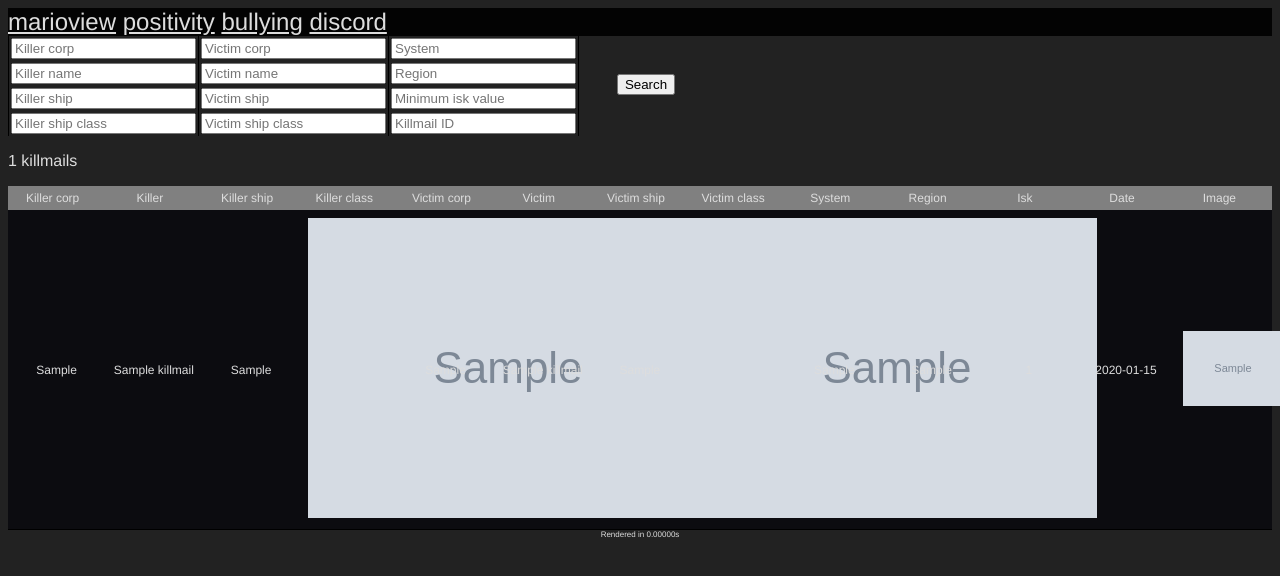
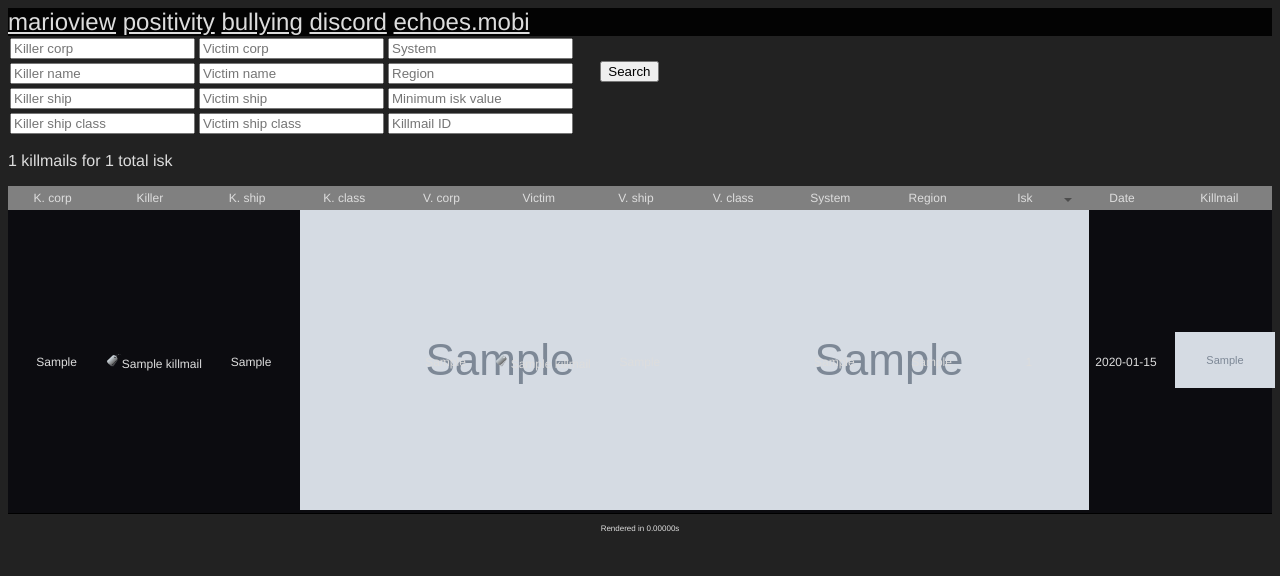
Before and after one commit to tylerkerr/marioparse, a Flask app: page /search in a window 1280 px wide. Shown: the top 576 px of the page. Run offline with Flask 3, Linux system fonts and the light colour scheme; tables that the repository leaves empty hold one stand-in row (values such as "Sample post"); grey boxes marked "Sample" are stand-in pictures.

Commit message:
ui pass for mobile

```diff
--- a/mvweb/app.py
+++ b/mvweb/app.py
@@ -103,7 +103,7 @@ def index():
     update_seconds_old = (datetime.now(timezone.utc) - parser.isoparse(update_time)).total_seconds()
     update_minutes_old = int(divmod(update_seconds_old , 60)[0])
 
-    return render_template('index.html', kms=latest.all(), update_age_minutes=update_minutes_old)
+    return render_template('index.html', kms=latest.all(), update_age_minutes=update_minutes_old, title="latest")
 
 
 @app.before_request
@@ -216,10 +216,12 @@ def search():
                                     (:killer_ship_category IS NULL OR killer_ship_category LIKE :killer_ship_category) AND
                                     (:timestamp IS NULL OR timestamp LIKE :timestamp)
                                     ORDER BY isk DESC
-                                    LIMIT 5000
+                                    LIMIT 10000
                                   '''), params=params)
 
-    return render_template('search.html', title="killmail search", kms=kms.all())
+    killmails = kms.all()
+    isk_total = sum(km._mapping['isk'] for km in killmails)
+    return render_template('search.html', title="killmail search", kms=killmails, isk_total=isk_total)
 
 @app.before_first_request
 def database_tweak():
--- a/mvweb/static/style/mv.css
+++ b/mvweb/static/style/mv.css
@@ -8,10 +8,37 @@ body {
     text-align: center;
     font-size: 8px;
     margin: 0;
+    padding-top: 10px;
+}
+
+.mobilesizewarning {
+    border-top: 40px;
+    padding-bottom: 40px;
+    font-size: 32px;
+    font-weight: bold;
+    color: darkred;
+    display: inline;
+}
+
+@media (min-width: 600px) {
+    .mobilesizewarning {
+        display: none;
+    }
 }
 
 .km_img_small {
-    width: 100px;
+    width: 100%;
+}
+
+@media (min-width: 1200px) {
+    .km_img_small {
+        width: 100px;
+        height: 56px;
+    }
+}
+
+.smallicon {
+    width: 16px;
 }
 
 .sortable {
@@ -20,10 +47,28 @@ body {
     width: 100%;
 }
 
+.nowrapname {
+    white-space: nowrap;
+}
+
+.hideonmobile {
+    display: none;
+}
+
+@media (min-width: 1200px) {
+    .hideonmobile {
+        display: table-cell;
+    }
+}
+
 table {
     border-collapse: collapse;
     margin-bottom: 0px;
     table-layout: fixed;
+}
+
+.paddingtable td {
+    padding: 8px;
 }
 
 th {
@@ -49,10 +94,12 @@ tr:nth-child(even) {
 }
 
 td {
+    position: relative;
     border-bottom: none;
-    padding: 8px;
+    padding: 0px;
     text-align: center;
-    font-size:12px;
+    font-size: 12px;
+    min-height: 16px;
 }
 
 th[role=columnheader]:not(.no-sort) {
@@ -75,21 +122,35 @@ th[aria-sort=ascending]:not(.no-sort):after {
     border-width: 0 4px 4px;
 }
 
+th[aria-sort]:not(.no-sort):after {
+    visibility: visible;
+    opacity: 0.4;
+}
+
+th[role=columnheader]:not(.no-sort):hover:after {
+    visibility: visible;
+    opacity: 1;
+}
+
 form.filters{
-    border-left:1px solid black;
-    display:flex;
     margin-bottom: 0;
 }
+
+@media (min-width: 600px) {
+    form.filters{
+        display: flex;
+    }
+}
+
 
 .filterrow {
     display: block;
     flex-direction: row;
 }
 
+
+
 .filter {
-    border-right:1px solid black;
-    justify-items: center;
-    justify-content: center;
     align-items:center;
     flex-direction: row;
     display: flex;
@@ -98,8 +159,22 @@ form.filters{
     text-align:center;
 }
 
+@media (min-width: 600px) {
+    .filter {
+        justify-items: center;
+        justify-content: center;
+        align-items:center;
+        flex-direction: row;
+        display: flex;
+        flex: 1;
+        padding: 2px;
+        text-align:center;
+    }
+}
+
 .searchbutton {
-    padding: 3%;
+    padding-top: 2%;
+    padding-left: 2%;
 }
 
 .tablelink {
--- a/mvweb/templates/bullying.html
+++ b/mvweb/templates/bullying.html
@@ -1,7 +1,7 @@
 {% extends "layout.html" %}
 {% block content %}
 {% set count = namespace(value=1) %}
-<table>
+<table class="paddingtable">
     <tr>
         <th>place</th>
         <th>bullying corp</th>
--- a/mvweb/templates/layout.html
+++ b/mvweb/templates/layout.html
@@ -17,6 +17,7 @@
                     <a href="{{ url_for('positivity') }}" class="{% if nav == 'positivity' %}active{% endif %} navlink"><span class="name">positivity</span></a>
                     <a href="{{ url_for('bullying') }}" class="{% if nav == 'bullying' %}active{% endif %} navlink"><span class="name">bullying</span></a>
                     <a href="https://honk.click/discord" class="navlink" target="_blank">discord</a>
+                    <a href="https://echoes.mobi" class="navlink" target="_blank">echoes.mobi</a>
                 </div>
             </div>
         </div>
--- a/mvweb/templates/positivity.html
+++ b/mvweb/templates/positivity.html
@@ -1,8 +1,7 @@
 {% extends "layout.html" %}
 {% block content %}
-<p>lol</p>
 {% set count = namespace(value=1) %}
-<table>
+<table class="paddingtable">
     <tr>
         <th>place</th>
         <th>corp</th>
--- a/mvweb/templates/search.html
+++ b/mvweb/templates/search.html
@@ -59,47 +59,51 @@
         <input type="submit" value="Search" />
     </div>
 </form>
-<p>{{ kms|length }} killmails</p>
-<table class="sortable" id="resultstable">
+<p class="mobilesizewarning">
+    your device is small<br />
+    turn it sideways..sorry<br />
+</p>
+<p>{{ kms|length }} killmails for {{ "{:,}".format(isk_total) }} total isk</p>
+<table class="sortable killtable" id="resultstable">
     <thead>
         <tr>
-            <th role="columnheader" data-sort-method='default'>Killer corp</th>
+            <th role="columnheader" data-sort-method='default'>K. corp</th>
             <th role="columnheader">Killer</th>
-            <th role="columnheader">Killer ship</th>
-            <th role="columnheader" data-sort-method='default'>Killer class</th>
-            <th role="columnheader">Victim corp</th>
+            <th class="hideonmobile" role="columnheader">K. ship</th>
+            <th class="hideonmobile" role="columnheader" data-sort-method='default'>K. class</th>
+            <th role="columnheader">V. corp</th>
             <th role="columnheader">Victim</th>
-            <th role="columnheader">Victim ship</th>
-            <th role="columnheader">Victim class</th>
-            <th role="columnheader">System</th>
+            <th role="columnheader">V. ship</th>
+            <th class="hideonmobile" role="columnheader">V. class</th>
+            <th class="hideonmobile" role="columnheader">System</th>
             <!-- <th role="columnheader">Constellation</th> -->
             <th role="columnheader">Region</th>
-            <th role="columnheader">Isk</th>
+            <th data-sort-default role="columnheader">Isk</th>
             <!-- <th role="columnheader">Damage</th> -->
             <!-- <th role="columnheader">Participants</th> -->
             <th role="columnheader" data-sort-method='date'>Date</th>
-            <th role="columnheader">Image</th>
+            <th role="columnheader" data-sort-method='none'>Killmail</th>
         </tr>
     </thead>
 
 {% for km in kms %}
     <tr>
         <td><a href="/search?killer_corp={{ km['killer_corp'] }}" class="tablelink">{{ '' if not km['killer_corp'] else km['killer_corp'] }}</a></td>
-        <td><a href="/search?killer_name={{ km['killer_name'] }}" class="tablelink">{{ '' if not km['killer_name'] else km['killer_name'] }}</a></td>
-        <td><a href="/search?killer_ship_type={{ km['killer_ship_type'] }}" class="tablelink">{{ '' if not km['killer_ship_type'] else km['killer_ship_type'] }}</a></td>
-        <td><a href="/search?killer_ship_category={{ km['killer_ship_category'] }}"><img src="/static/img/shipclass/{{ km['killer_ship_category']|lower }}.png"></a></td>
+        <td class="nowrapname">{% if km['killer_name'] %}<a href="https://echoes.mobi/killboard/view/player/{{ km['killer_name'] }}/summary" target="_blank"><img class='smallicon' src="/static/img/dogtags.png"></a>{% endif %}<a href="/search?killer_name={{ km['killer_name'] }}" class="tablelink">{{ '' if not km['killer_name'] else km['killer_name'] }}</a></td>
+        <td class="hideonmobile" ><a href="/search?killer_ship_type={{ km['killer_ship_type'] }}" class="tablelink">{{ '' if not km['killer_ship_type'] else km['killer_ship_type'] }}</a></td>
+        <td class="hideonmobile" ><a href="/search?killer_ship_category={{ km['killer_ship_category'] }}"><img src="/static/img/shipclass/{{ km['killer_ship_category']|lower }}.png"></a></td>
         <td><a href="/search?victim_corp={{ km['victim_corp'] }}" class="tablelink">{{ '' if not km['victim_corp'] else km['victim_corp'] }}</a></td>
-        <td><a href="/search?victim_name={{ km['victim_name'] }}" class="tablelink">{{ '' if not km['victim_name'] else km['victim_name'] }}</a></td>
+        <td class="nowrapname">{% if km['victim_name'] %}<a href="https://echoes.mobi/killboard/view/player/{{ km['victim_name'] }}/summary" target="_blank"><img class='smallicon' src="/static/img/dogtags.png"></a>{% endif %}<a href="/search?victim_name={{ km['victim_name'] }}" class="tablelink">{{ '' if not km['victim_name'] else km['victim_name'] }}</a></td>
         <td><a href="/search?victim_ship_type={{ km['victim_ship_type'] }}" class="tablelink">{{ '' if not km['victim_ship_type'] else  km['victim_ship_type'] }}</a></td>
-        <td><a href="/search?victim_ship_category={{ km['victim_ship_category'] }}" class="tablelink"><img src="/static/img/shipclass/{{ km['victim_ship_category']|lower }}.png"></a></td>
-        <td><a href="/search?system={{ km['system'] }}" class="tablelink">{{ '' if not km['system'] else km['system']}}</a></td>
+        <td class="hideonmobile" ><a href="/search?victim_ship_category={{ km['victim_ship_category'] }}" class="tablelink"><img src="/static/img/shipclass/{{ km['victim_ship_category']|lower }}.png"></a></td>
+        <td class="hideonmobile" ><a href="/search?system={{ km['system'] }}" class="tablelink">{{ '' if not km['system'] else km['system']}}</a></td>
         <!-- <td>{{ km['constellation'] }}</td> -->
         <td><a href="/search?region={{ km['region'] }}" class="tablelink">{{ '' if not km['region'] else km['region']}}</a></td>
         <td>{{ "{:,}".format(km['isk']) }}</td>
         <!-- <td>{{ km['victim_total_damage_received'] }}</td> -->
         <!-- <td>{{ km['total_participants'] }}</td> -->
         <td>{{ km['date_killed'] }}</td>
-        <td><a href="{{ km['image_url'] }}" target="_blank"><img src="{{ km['image_url'] }}" class="km_img_small"></a></td>
+        <td><a href="{{ km['image_url'] }}" target="_blank">{% if kms|length < 100 %}<img src="{{ km['image_url'] }}" class="km_img_small">{% else %}<img src="/static/img/killreport.png">{% endif %}</a></td>
     </tr>
 {% endfor %}
 </table>
```
Also changed, not shown: mvweb/templates/index.html (+18 -15 lines), mvweb/static/img/dogtags.png (added), mvweb/static/img/killreport.png (added).
